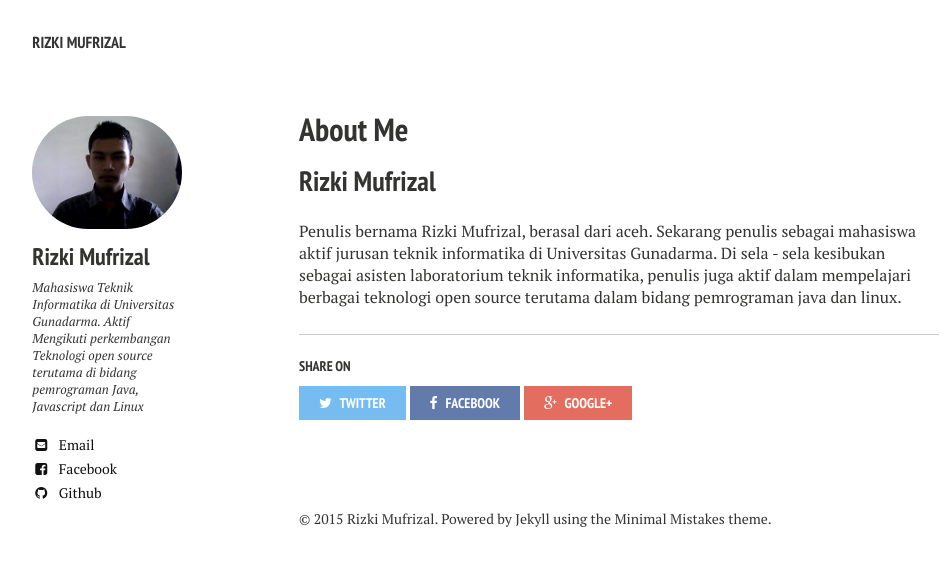
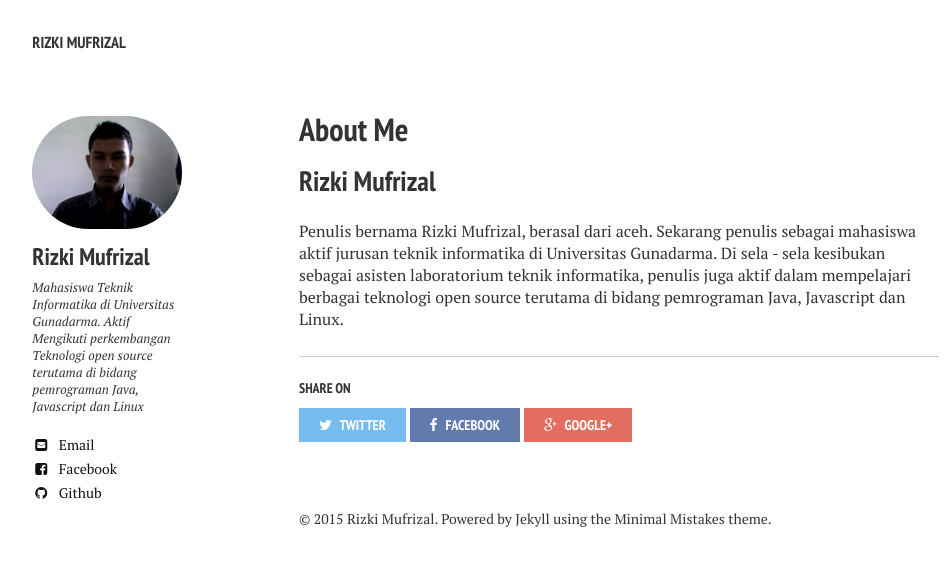
Before and after one commit to tanihub/RizkiMufrizal.github.io, a Jekyll site: the page built from about/index.md, in a window 1280 px wide. Shown: the top 566 px of the page, without its empty margins (21-967 px from the left). Built offline with Jekyll 4.4.1, drawn with Linux system fonts in a browser that asks for light colours; nearby versions of some CDN libraries.

Commit message:
Update about

```diff
--- a/about/index.md
+++ b/about/index.md
@@ -8,4 +8,4 @@ comments: true
 
 ##Rizki Mufrizal
 
-Penulis bernama Rizki Mufrizal, berasal dari aceh. Sekarang penulis sebagai mahasiswa aktif jurusan teknik informatika di Universitas Gunadarma. Di sela - sela kesibukan sebagai asisten laboratorium teknik informatika, penulis juga aktif dalam mempelajari berbagai teknologi open source terutama dalam bidang pemrograman java dan linux.
+Penulis bernama Rizki Mufrizal, berasal dari aceh. Sekarang penulis sebagai mahasiswa aktif jurusan teknik informatika di Universitas Gunadarma. Di sela - sela kesibukan sebagai asisten laboratorium teknik informatika, penulis juga aktif dalam mempelajari berbagai teknologi open source terutama di bidang pemrograman Java, Javascript dan Linux.
```
